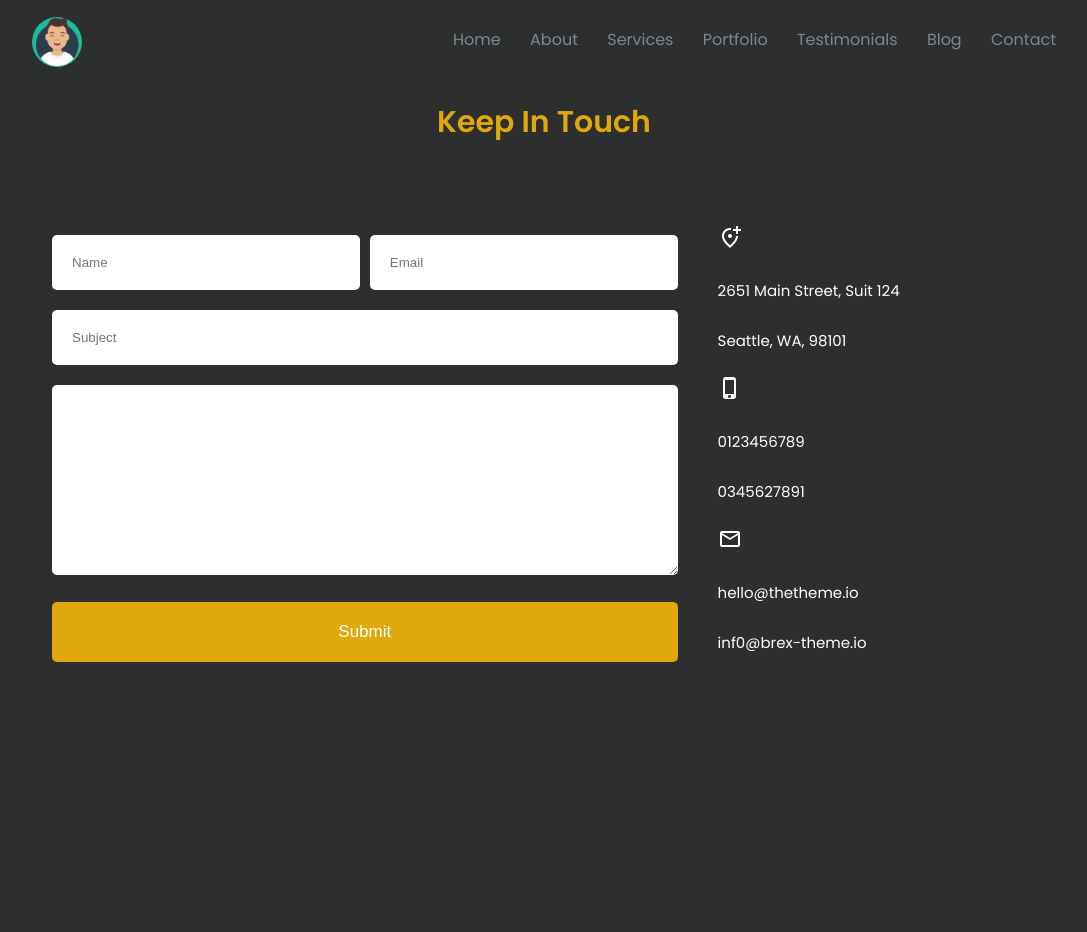
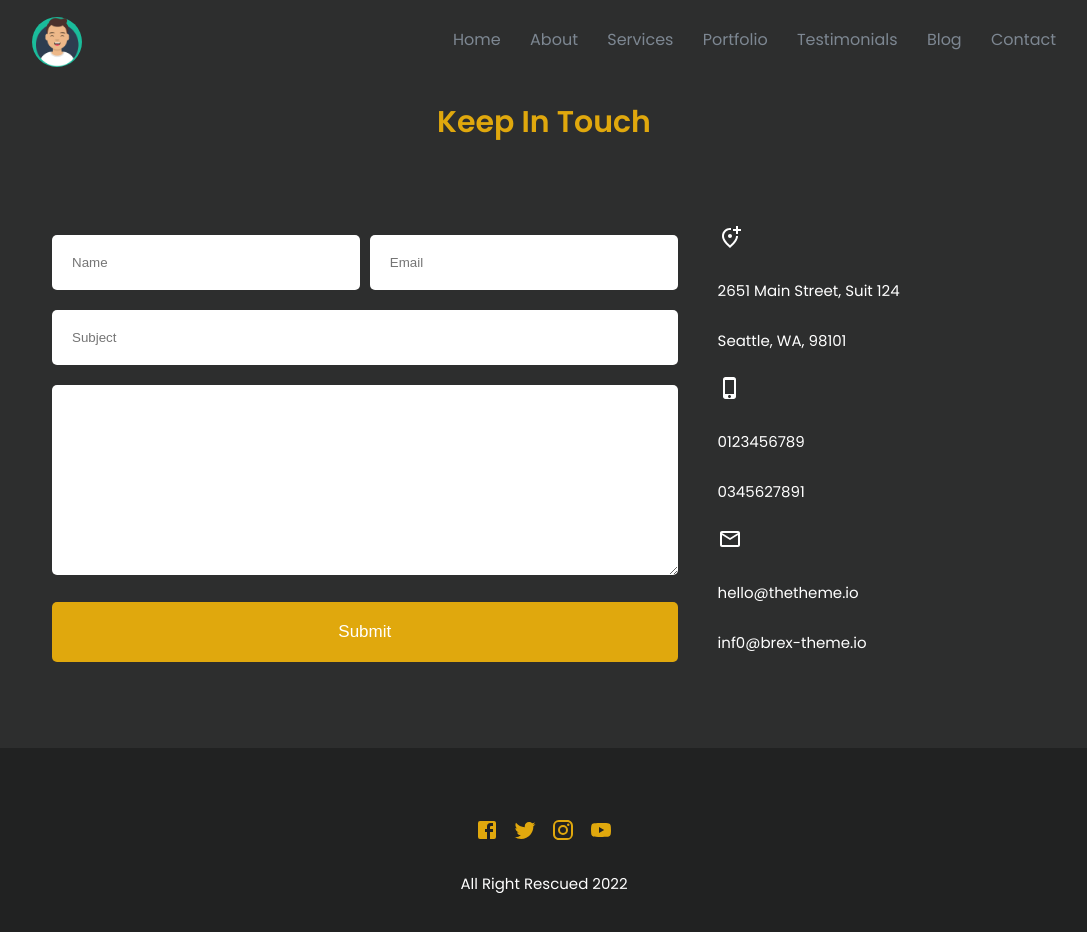
Before and after one commit to VepaHocanazarov/Portfolio, a React (Create React App) app: page /contact in a window 1280 px wide. Shown: the top 932 px of the page, without its empty margins (96-1183 px from the left). Before the commit the page ends 800 px from the top, so only its background shows below. Built offline with nearby package versions, Linux system fonts and the light colour scheme.

Commit message:
Footer Section Tamamlandı

```diff
--- a/src/App.css
+++ b/src/App.css
@@ -422,3 +422,18 @@
 }
 
 /*----------------contact--------------------*/
+
+
+/*----------------footer--------------------*/
+footer{
+  text-align: center;
+  background-color: var(--primaryBackground);
+  padding:70px ;
+  margin-top: 50px;
+}
+
+footer i{
+  margin: 5px;
+  color: var(--primaryColor);
+}
+/*----------------footer--------------------*/
--- /dev/null
+++ b/src/Components/Common/Footer.jsx
@@ -0,0 +1,17 @@
+import React from "react";
+import { social } from "../data/dummydata";
+
+export const Footer = () => {
+  return (
+    <>
+      <footer>
+        {social.map((item)=>(
+            <>
+            <i> {item.icon} </i>
+            </>
+        ))}
+        <p>All Right Rescued 2022</p>
+      </footer>
+    </>
+  );
+};
--- a/src/Components/Pages/Pages.jsx
+++ b/src/Components/Pages/Pages.jsx
@@ -9,6 +9,7 @@
 import { Testimonials } from "./Testimonials";
 import { Blog } from "./Blog";
 import { Contact } from "./Contact";
+import { Footer } from "../Common/Footer";
 
 export const Pages = () => {
   return (
@@ -25,6 +26,7 @@
           <Route exact path="/blog" component={Blog} />
           <Route exact path="/contact" component={Contact} />
         </Switch>
+        <Footer/>
       </Router>
     </>
   );
```
